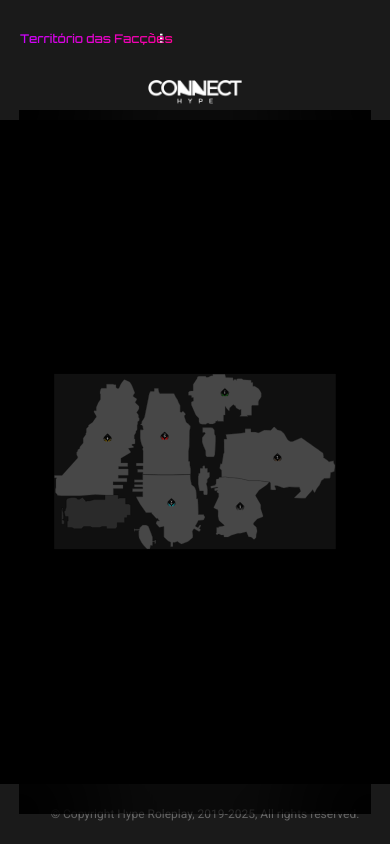
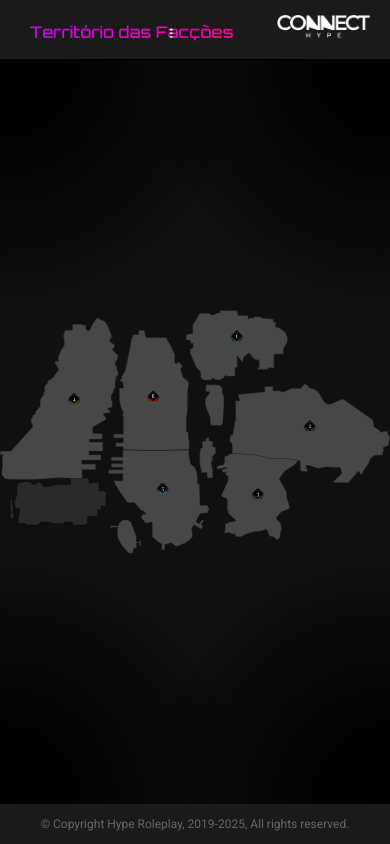
Before and after one commit to LeticiaCuero/territorios, a plain HTML site: page docs/index.html in a window 390 px wide. Drawn offline with Linux system fonts and the light colour scheme.

Commit message:
first commit

```diff
--- a/docs/css/styles.css
+++ b/docs/css/styles.css
@@ -134,15 +134,11 @@ body, html {
 
 #map-container {
     width: 100%;
-    height: calc(100vh - 100px); /* 60px header + 40px footer */
+    height: calc(100vh - 100px);
     position: relative;
     margin-top: 60px;
-    display: flex;
-    justify-content: center;
-    align-items: center;
-    padding: 0;
     box-sizing: border-box;
-    overflow: hidden;
+    overflow: visible;
 }
 
 #svg-container {
@@ -151,12 +147,17 @@ body, html {
     display: flex;
     justify-content: center;
     align-items: center;
+    padding: 0;
+    position: relative;
+    z-index: 5;
 }
 
 #svg-container svg {
     width: 100%;
     height: 100%;
-    object-fit: contain;
+    display: block;
+    overflow: visible;
+    position: relative;
 }
 
 .region {
@@ -173,7 +174,7 @@ body, html {
     z-index: 9999;
 }
 
-#Ouro, #Esmeralda, #Diamante, #Hell, #Prata, #Bronze {
+#Ouro, #Esmeralda, #Diamante, #Hell, #Prata, #Bronze, #Ametista {
     transition: transform 1.2s cubic-bezier(0.4, 0, 0.2, 1);
     z-index: 46;
     position: relative;
@@ -181,7 +182,7 @@ body, html {
 }
 
 #Ouro:hover, #Esmeralda:hover, #Diamante:hover,
-#Hell:hover, #Prata:hover, #Bronze:hover {
+#Hell:hover, #Prata:hover, #Bronze:hover, #Ametista:hover {
     z-index: 9999;
 }
 
@@ -203,6 +204,10 @@ body, html {
 
 #Queens:hover ~ #Bronze {
     transform: translateY(-115px);
+}
+
+#Bayone:hover ~ #Ametista {
+    transform: translateY(-50px);
 }
 
 [id="New Jersey"]:hover ~ #Ouro {
@@ -401,12 +406,10 @@ footer {
 }
 
 #leader-description {
-    font-size: 12px;
-    color: #000000;
+    font-size: 14px;
+    color: #ccc;
     margin: 0;
     line-height: 1.4;
-    text-align: center;
-    white-space: nowrap;
 }
 
 .leader-panel {
@@ -445,107 +448,9 @@ footer {
     margin: 0;
 }
 
-/* Responsividade base */
-@media screen and (max-width: 1024px) {
-    .interface {
-        padding: 10px;
-    }
-
-    #map-container {
-        width: 95%;
-        margin: 0 auto;
-    }
-
-    .leader-panel {
-        transform: scale(0.9);
-    }
+#leader-description {
+    font-size: 10px;
+    color: #666;
+    text-align: center;
+    white-space: nowrap;
 }
-
-@media screen and (max-width: 768px) {
-    #map-container {
-        height: calc(100vh - 100px);
-        padding: 0;
-        margin-top: 60px;
-    }
-
-    #svg-container svg {
-        width: 100%;
-        height: 100%;
-        transform: none;
-    }
-
-    .header {
-        height: auto;
-        min-height: 60px;
-        padding: 10px;
-    }
-
-    .header {
-        flex-direction: column;
-        gap: 20px;
-    }
-
-    .header-logo {
-        width: 100%;
-    }
-
-    .logo-section {
-        width: 100%;
-        justify-content: center;
-    }
-
-    .logo {
-        max-width: 150px;
-    }
-
-    #svg-container svg {
-        width: 100%;
-        height: auto;
-    }
-
-    .leader-info {
-        transform: scale(0.8);
-        max-width: 90vw;
-    }
-}
-
-@media screen and (max-width: 480px) {
-    #map-container {
-        height: calc(100vh - 140px);
-        margin-top: 100px;
-    }
-
-    #svg-container svg {
-        transform: scale(0.8);
-    }
-
-    #main-text {
-        font-size: 24px;
-    }
-
-    .leader-info {
-        transform: scale(0.7);
-    }
-
-    footer {
-        font-size: 12px;
-        padding: 10px;
-    }
-}
-
-/* Ajuste para garantir que o texto não transborde */
-.leader-info p {
-    word-break: break-word;
-    max-width: 100%;
-}
-
-/* Ajuste para o mapa sempre caber na tela */
-#map-container {
-    max-width: 100%;
-    overflow: hidden;
-}
-
-#svg-container {
-    width: 100%;
-    height: auto;
-}
```
